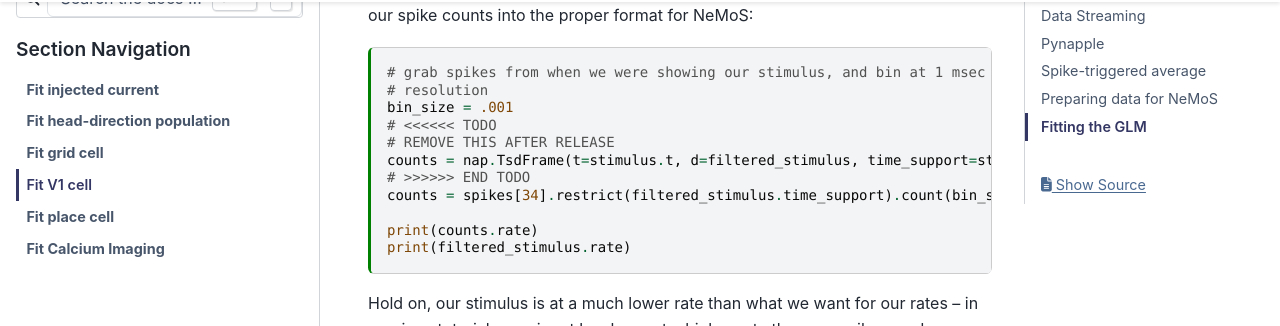
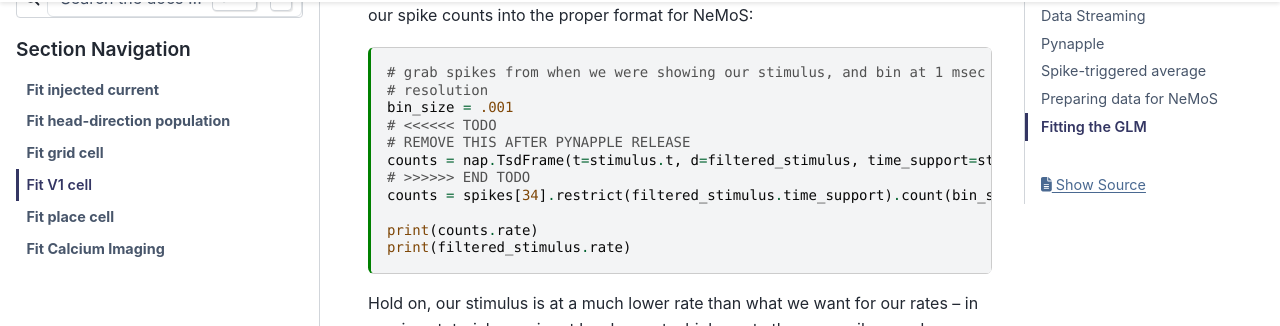
Before and after one commit to flatironinstitute/nemos, a Sphinx documentation site: the page built from docs/tutorials/plot_04_v1_cells.md, in a window 1280 px wide and 900 px high, scrolled down 4095 px. Shown: the part 126-452 px from the top of the window. Built offline with Sphinx 7.4.7 and the PyData theme 0.15.4, drawn with Linux system fonts in a browser that asks for light colours.

Commit message:
improve comment

```diff
--- a/docs/tutorials/plot_04_v1_cells.md
+++ b/docs/tutorials/plot_04_v1_cells.md
@@ -251,7 +251,7 @@
 # resolution
 bin_size = .001
 # <<<<<< TODO
-# REMOVE THIS AFTER RELEASE
+# REMOVE THIS AFTER PYNAPPLE RELEASE
 counts = nap.TsdFrame(t=stimulus.t, d=filtered_stimulus, time_support=stimulus.time_support)
 # >>>>>> END TODO
 counts = spikes[34].restrict(filtered_stimulus.time_support).count(bin_size)
```
